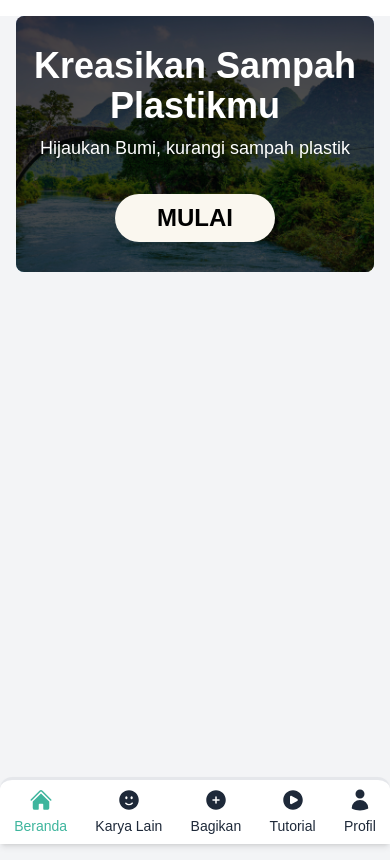
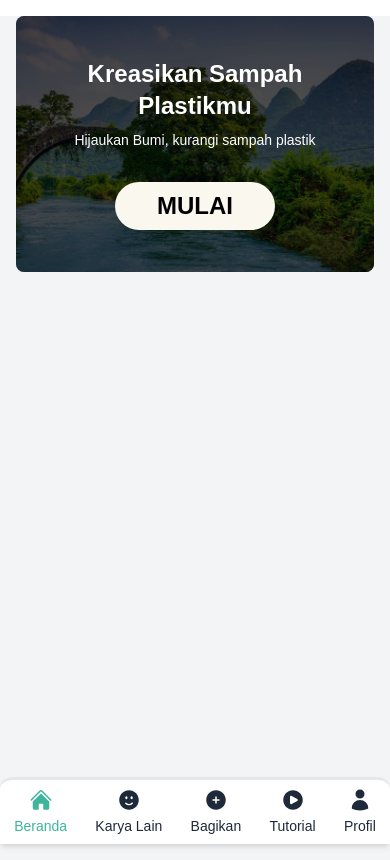
Before and after one commit to tamamfb/PlastiCraft, a Next.js app in the folder plasticraft/: page /beranda in a window 390 px wide. Built offline with nearby package versions, Linux system fonts and the light colour scheme.

Commit message:
minor update

```diff
--- a/plasticraft/app/beranda/page.tsx
+++ b/plasticraft/app/beranda/page.tsx
@@ -12,8 +12,12 @@ export default function beranda() {
         <div className="absolute inset-0 bg-black/70"></div>
 
         <div className="absolute inset-0 z-20 flex flex-col items-center justify-center text-center text-white px-4">
-          <h1 className="text-4xl font-semibold mb-2">Kreasikan Sampah Plastikmu</h1>
-          <p className="text-lg mb-8">Hijaukan Bumi, kurangi sampah plastik</p>
+          <h1 className="text-2xl sm:text-3xl md:text-4xl font-semibold mb-2">
+            Kreasikan Sampah Plastikmu
+          </h1>
+          <p className="text-sm sm:text-base md:text-lg mb-8">
+            Hijaukan Bumi, kurangi sampah plastik
+          </p>
           <button className="bg-[#FAF7EF] hover:text-[#34a18a] text-black font-bold min-w-[160px] py-2 rounded-full text-2xl transition cursor-pointer">
             MULAI
           </button>
```
